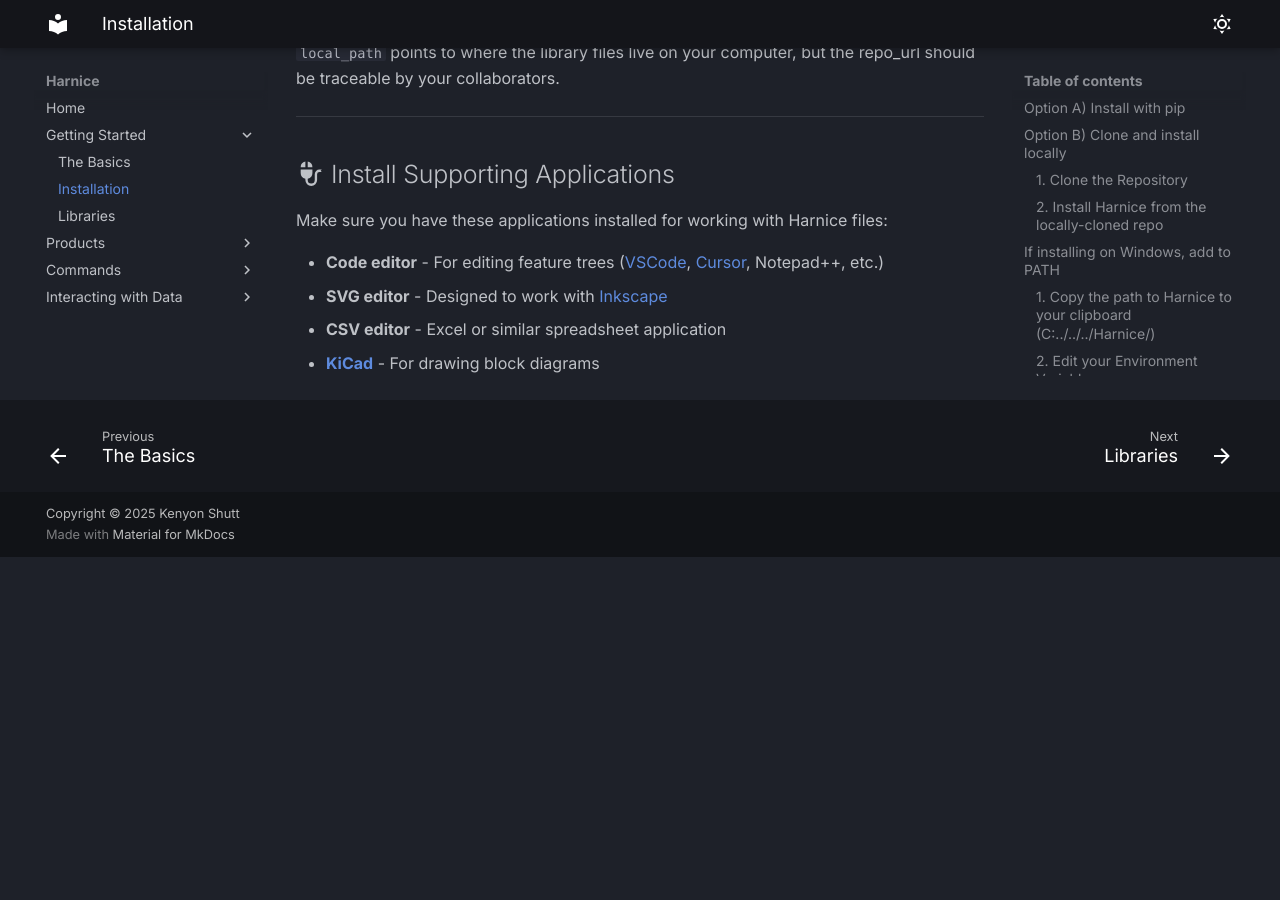
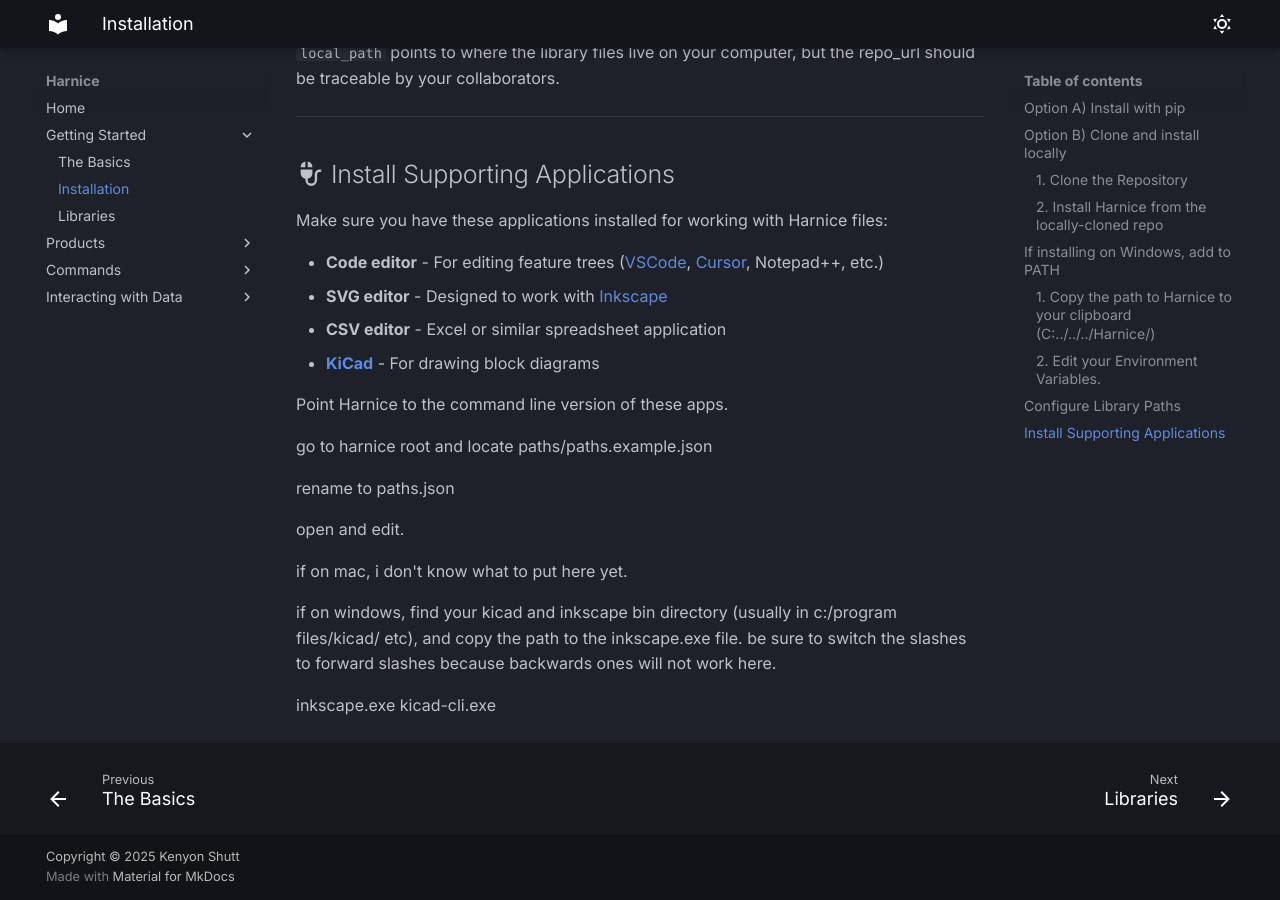
Before and after one commit to harnice/Harnice, an MkDocs documentation site: the page built from docs/getting_started/installation.md, in a window 1280 px wide and 900 px high, scrolled down 2337 px. Built offline with MkDocs 1.6.1 and Material for MkDocs 9.7.7, drawn with Linux system fonts in a browser that asks for light colours; some web fonts are replaced; before the commit the page ends 2894 px from its top, so only the background shows below that.

Commit message:
added bit of notes

```diff
--- a/docs/getting_started/installation.md
+++ b/docs/getting_started/installation.md
@@ -86,3 +86,18 @@ Make sure you have these applications installed for working with Harnice files:
 - **SVG editor** - Designed to work with [Inkscape](https://inkscape.org/)
 - **CSV editor** - Excel or similar spreadsheet application
 - [**KiCad**](https://www.kicad.org/) - For drawing block diagrams
+
+Point Harnice to the command line version of these apps.
+
+go to harnice root and locate paths/paths.example.json
+
+rename to paths.json
+
+open and edit.
+
+if on mac, i don't know what to put here yet.
+
+if on windows, find your kicad and inkscape bin directory (usually in c:/program files/kicad/ etc), and copy the path to the inkscape.exe file. be sure to switch the slashes to forward slashes because backwards ones will not work here.
+
+inkscape.exe
+kicad-cli.exe
```
